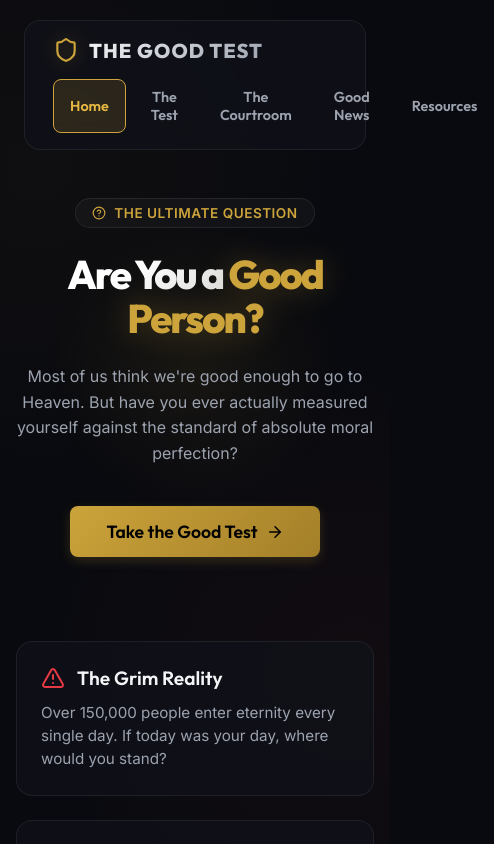
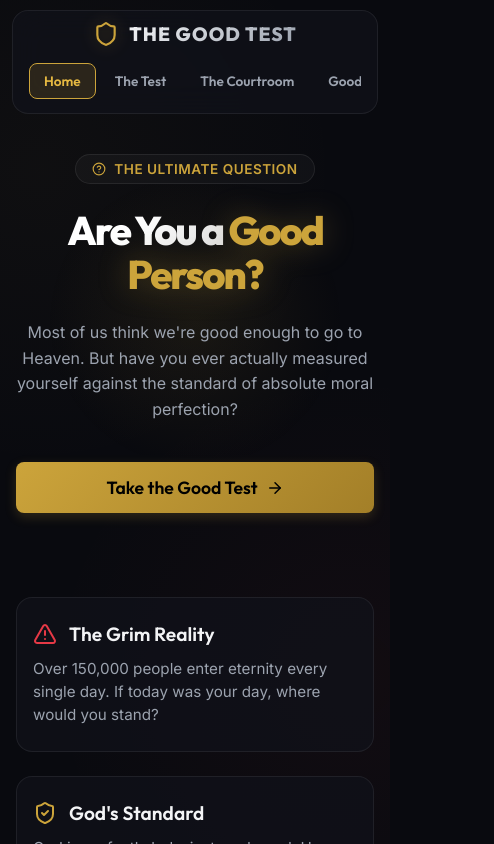
Before and after one commit to wicusolivier72-beep/SIMOS, a React (Vite) app: page / in a window 390 px wide. Shown: the top 844 px of the page, 494 px wide, since content can reach past the window. Built offline with nearby package versions, Linux system fonts and the light colour scheme.

Commit message:
Make site fully smartphone friendly with responsive styling and layouts

```diff
--- a/src/components/Header.jsx
+++ b/src/components/Header.jsx
@@ -11,18 +11,7 @@ export default function Header({ currentSection, testProgress, onNavigate }) {
   ];
 
   return (
-    <header className="glass" style={{
-      position: 'sticky',
-      top: '20px',
-      zIndex: 100,
-      margin: '20px 24px 0 24px',
-      padding: '16px 28px',
-      display: 'flex',
-      alignItems: 'center',
-      justifyContent: 'space-between',
-      gap: '16px',
-      flexWrap: 'wrap'
-    }}>
+    <header className="glass header-container">
       <div
         onClick={() => onNavigate('hero')}
         style={{
@@ -36,7 +25,7 @@ export default function Header({ currentSection, testProgress, onNavigate }) {
         <span style={{
           fontFamily: 'var(--heading)',
           fontWeight: 800,
-          fontSize: '1.25rem',
+          fontSize: '1.2rem',
           letterSpacing: '1px',
           background: 'linear-gradient(135deg, #f3f4f6, #9ca3af)',
           WebkitBackgroundClip: 'text',
@@ -46,23 +35,24 @@ export default function Header({ currentSection, testProgress, onNavigate }) {
         </span>
       </div>
 
-      <nav style={{ display: 'flex', gap: '8px' }}>
+      <nav className="nav-container">
         {navItems.map((item) => (
           <button
             key={item.id}
             onClick={() => onNavigate(item.id)}
             style={{
-              padding: '8px 16px',
+              padding: '8px 14px',
               background: currentSection === item.id ? 'rgba(204, 164, 59, 0.15)' : 'transparent',
               border: '1px solid',
               borderColor: currentSection === item.id ? 'var(--gold)' : 'transparent',
               borderRadius: '8px',
               color: currentSection === item.id ? 'var(--gold-hover)' : 'var(--text-secondary)',
-              fontSize: '0.9rem',
+              fontSize: '0.85rem',
               fontWeight: 600,
               fontFamily: 'var(--heading)',
               cursor: 'pointer',
-              transition: 'all 0.2s ease'
+              transition: 'all 0.2s ease',
+              whiteSpace: 'nowrap'
             }}
           >
             {item.label}
@@ -81,9 +71,9 @@ export default function Header({ currentSection, testProgress, onNavigate }) {
           fontWeight: 600
         }}>
           <Sparkles size={14} className="animate-pulse" />
-          <span>Test Progress: {testProgress}%</span>
+          <span>Progress: {testProgress}%</span>
           <div style={{
-            width: '80px',
+            width: '60px',
             height: '4px',
             background: 'rgba(255, 255, 255, 0.1)',
             borderRadius: '2px',
--- a/src/components/Hero.jsx
+++ b/src/components/Hero.jsx
@@ -68,13 +68,7 @@ export default function Hero({ onStartTest }) {
         Most of us think we're good enough to go to Heaven. But have you ever actually measured yourself against the standard of absolute moral perfection?
       </p>
 
-      <div style={{
-        display: 'flex',
-        flexWrap: 'wrap',
-        gap: '16px',
-        justifyContent: 'center',
-        marginBottom: '64px'
-      }}>
+      <div className="mobile-stack" style={{ marginBottom: '64px' }}>
         <button className="btn-primary" onClick={onStartTest} style={{ fontSize: '1.1rem', padding: '14px 36px' }}>
           Take the Good Test <ArrowRight size={18} />
         </button>
@@ -89,9 +83,9 @@ export default function Hero({ onStartTest }) {
         maxWidth: '900px',
         marginTop: '20px'
       }}>
-        <div className="glass-interactive" style={{ padding: '24px', textAlign: 'left' }}>
+        <div className="glass-interactive card-padding" style={{ textAlign: 'left' }}>
           <div style={{ display: 'flex', alignItems: 'center', gap: '12px', marginBottom: '12px' }}>
-            <AlertTriangle size={24} color="var(--crimson)" />
+            <AlertTriangle size={24} color="var(--crimson)" style={{ flexShrink: 0 }} />
             <h3 style={{ fontFamily: 'var(--heading)', fontSize: '1.2rem', fontWeight: 600 }}>The Grim Reality</h3>
           </div>
           <p style={{ color: 'var(--text-secondary)', fontSize: '0.95rem', lineHeight: 1.5 }}>
@@ -99,9 +93,9 @@ export default function Hero({ onStartTest }) {
           </p>
         </div>
 
-        <div className="glass-interactive" style={{ padding: '24px', textAlign: 'left' }}>
+        <div className="glass-interactive card-padding" style={{ textAlign: 'left' }}>
           <div style={{ display: 'flex', alignItems: 'center', gap: '12px', marginBottom: '12px' }}>
-            <ShieldCheck size={24} color="var(--gold)" />
+            <ShieldCheck size={24} color="var(--gold)" style={{ flexShrink: 0 }} />
             <h3 style={{ fontFamily: 'var(--heading)', fontSize: '1.2rem', fontWeight: 600 }}>God's Standard</h3>
           </div>
           <p style={{ color: 'var(--text-secondary)', fontSize: '0.95rem', lineHeight: 1.5 }}>
@@ -109,9 +103,9 @@ export default function Hero({ onStartTest }) {
           </p>
         </div>
 
-        <div className="glass-interactive" style={{ padding: '24px', textAlign: 'left' }}>
+        <div className="glass-interactive card-padding" style={{ textAlign: 'left' }}>
           <div style={{ display: 'flex', alignItems: 'center', gap: '12px', marginBottom: '12px' }}>
-            <Heart size={24} color="#10b981" />
+            <Heart size={24} color="#10b981" style={{ flexShrink: 0 }} />
             <h3 style={{ fontFamily: 'var(--heading)', fontSize: '1.2rem', fontWeight: 600 }}>The Good News</h3>
           </div>
           <p style={{ color: 'var(--text-secondary)', fontSize: '0.95rem', lineHeight: 1.5 }}>
--- a/src/components/Resources.jsx
+++ b/src/components/Resources.jsx
@@ -54,13 +54,13 @@ export default function Resources() {
       {/* 4 growth steps */}
       <div style={{
         display: 'grid',
-        gridTemplateColumns: 'repeat(auto-fit, minmax(240px, 1fr))',
+        gridTemplateColumns: 'repeat(auto-fit, minmax(280px, 1fr))',
         gap: '24px',
         maxWidth: '1000px',
         margin: '0 auto 64px auto'
       }}>
         {growthSteps.map((step, idx) => (
-          <div key={idx} className="glass" style={{ padding: '28px', textAlign: 'left' }}>
+          <div key={idx} className="glass card-padding" style={{ textAlign: 'left' }}>
             <div style={{
               display: 'inline-flex',
               padding: '10px',
@@ -82,10 +82,9 @@ export default function Resources() {
       </div>
 
       {/* External Resources */}
-      <div className="glass" style={{
+      <div className="glass card-padding" style={{
         maxWidth: '800px',
         margin: '0 auto',
-        padding: '36px',
         border: '1px solid var(--border)'
       }}>
         <h3 style={{ fontFamily: 'var(--heading)', fontSize: '1.5rem', marginBottom: '24px', textAlign: 'center' }}>
@@ -103,12 +102,11 @@ export default function Resources() {
               href={item.url}
               target="_blank"
               rel="noopener noreferrer"
-              className="glass-interactive"
+              className="glass-interactive card-padding"
               style={{
                 display: 'flex',
                 alignItems: 'center',
                 justifyContent: 'space-between',
-                padding: '20px 24px',
                 color: 'inherit',
                 textAlign: 'left',
                 textDecoration: 'none',
@@ -117,7 +115,7 @@ export default function Resources() {
               }}
             >
               <div style={{ display: 'flex', gap: '16px', alignItems: 'center' }}>
-                <div style={{ color: 'var(--gold)' }}>{item.icon}</div>
+                <div style={{ color: 'var(--gold)', flexShrink: 0 }}>{item.icon}</div>
                 <div>
                   <h4 style={{ fontWeight: 600, fontSize: '1.05rem', marginBottom: '4px', color: 'var(--text-primary)' }}>
                     {item.title}
--- a/src/index.css
+++ b/src/index.css
@@ -220,6 +220,83 @@ a:hover {
 
 @media (max-width: 768px) {
   .section-container {
-    padding: 48px 16px;
+    padding: 40px 16px;
   }
 }
+
+/* Responsive Layout Utilities */
+.hidden-mobile {
+  display: inline-block;
+}
+@media (max-width: 600px) {
+  .hidden-mobile {
+    display: none !important;
+  }
+}
+
+.mobile-stack {
+  display: flex;
+  flex-direction: row;
+  gap: 16px;
+  justify-content: center;
+}
+@media (max-width: 600px) {
+  .mobile-stack {
+    flex-direction: column;
+    width: 100%;
+    align-items: stretch;
+  }
+  .mobile-stack > button,
+  .mobile-stack > a {
+    width: 100%;
+  }
+}
+
+.card-padding {
+  padding: 48px 32px;
+}
+@media (max-width: 600px) {
+  .card-padding {
+    padding: 24px 16px;
+  }
+}
+
+.header-container {
+  position: sticky;
+  top: 20px;
+  z-index: 100;
+  margin: 20px 24px 0 24px;
+  padding: 16px 28px;
+  display: flex;
+  align-items: center;
+  justify-content: space-between;
+  gap: 16px;
+  flex-wrap: wrap;
+}
+@media (max-width: 768px) {
+  .header-container {
+    margin: 10px 12px 0 12px;
+    padding: 10px 16px;
+    top: 10px;
+    justify-content: center;
+    gap: 12px;
+  }
+}
+
+.nav-container {
+  display: flex;
+  gap: 8px;
+}
+@media (max-width: 768px) {
+  .nav-container {
+    gap: 4px;
+    overflow-x: auto;
+    max-width: 100%;
+    padding: 4px 0;
+    -webkit-overflow-scrolling: touch;
+    scrollbar-width: none; /* Firefox */
+  }
+  .nav-container::-webkit-scrollbar {
+    display: none; /* Chrome, Safari, Opera */
+  }
+}
```
Also changed, not shown: src/components/Courtroom.jsx (+9 -10 lines), src/components/GoodTest.jsx (+13 -14 lines), src/components/Gospel.jsx (+9 -11 lines).
